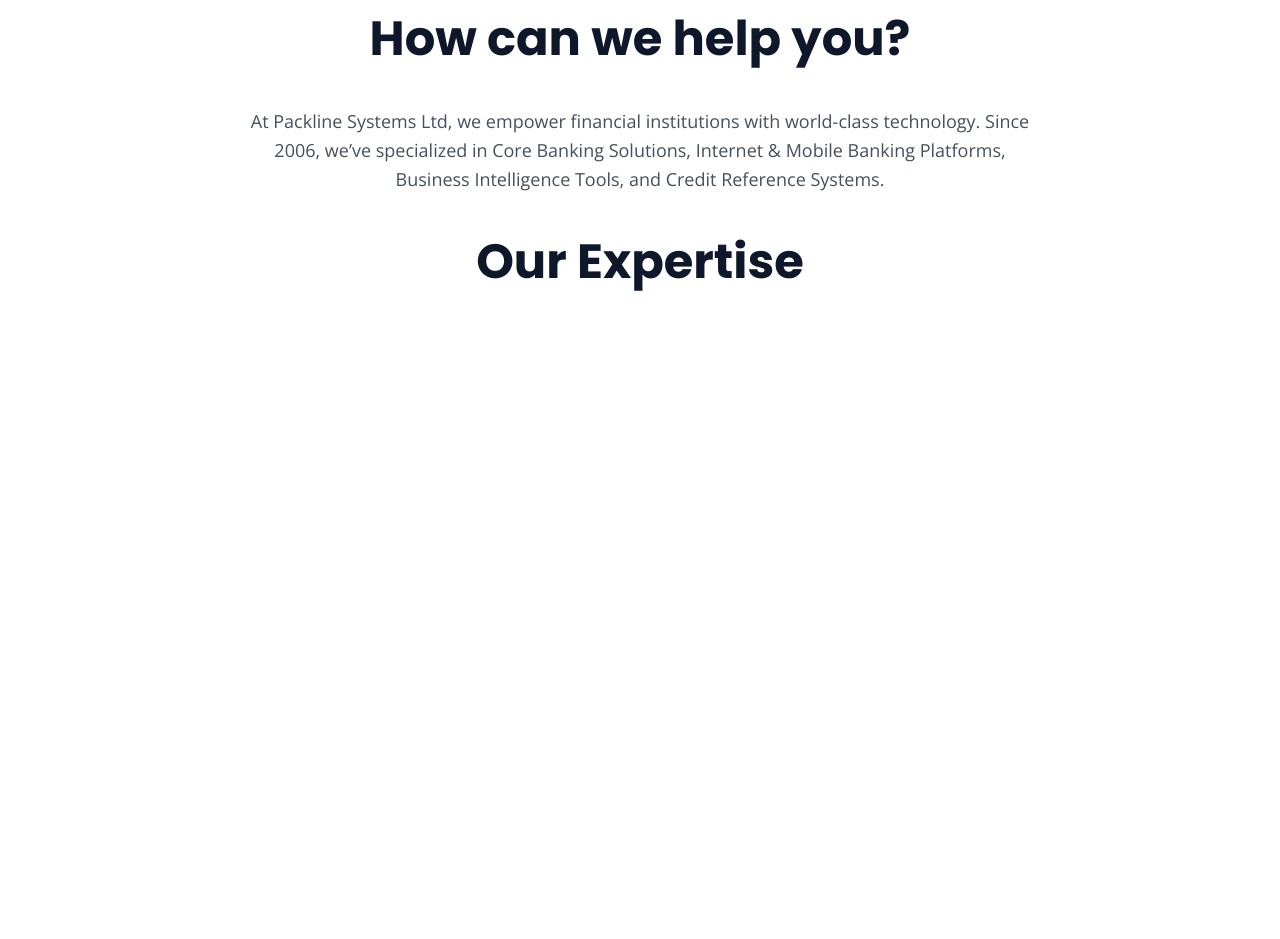
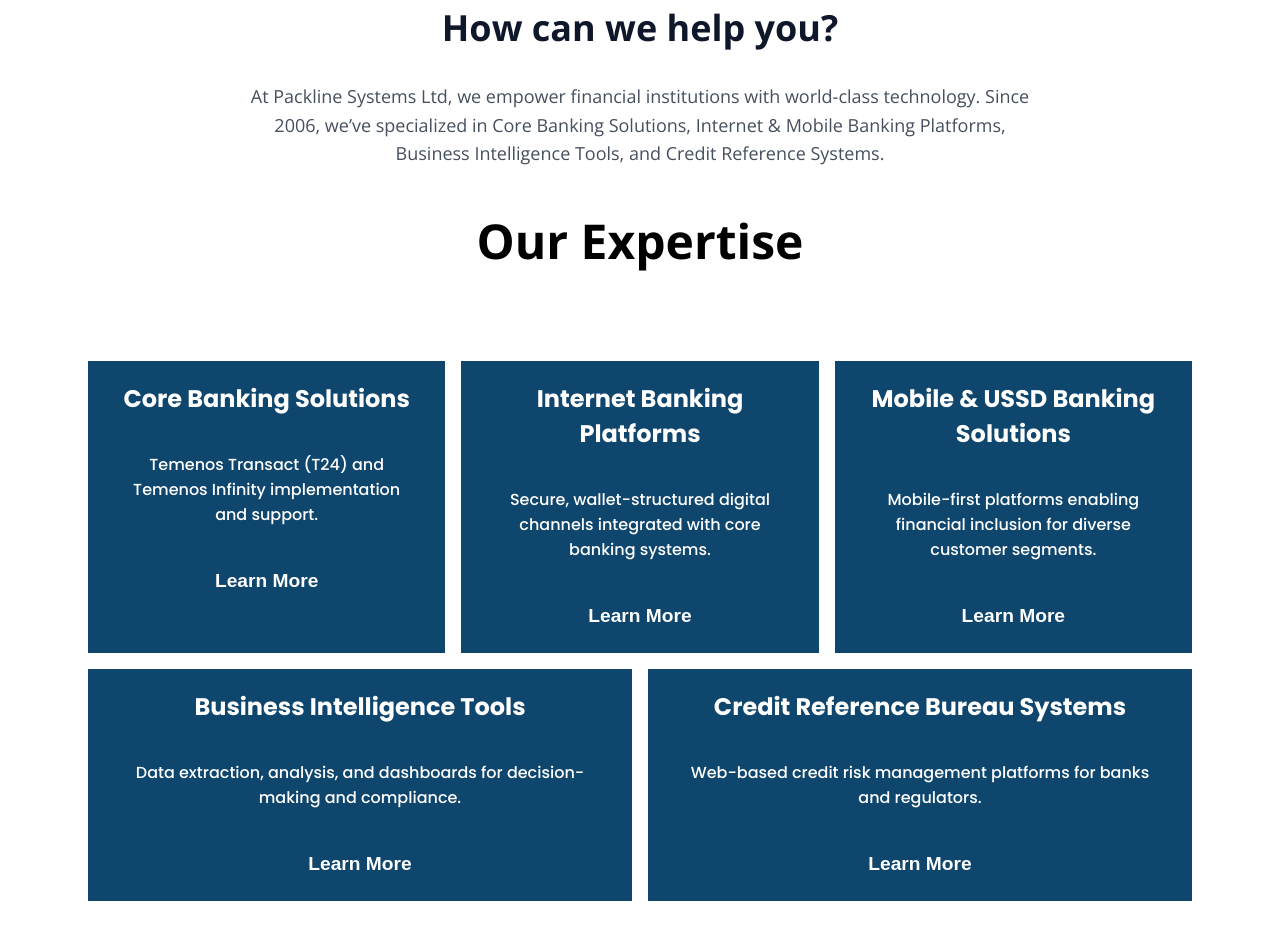
Before and after one commit to Oladeji-Stephen-Ayomide/PacklineSystemsClone, a plain HTML site: page index.html in a window 1280 px wide. Shown: the part 885-1824 px from the top of the page. Before the commit the page ends 1215 px from the top, so only its background shows below. Drawn offline with nearby package versions, Linux system fonts and the light colour scheme.

Commit message:
This the updated version the the enterprise section

```diff
--- a/index.html
+++ b/index.html
@@ -45,8 +45,8 @@
         </ul>
       </div>
 
-      <div class="info-section complimentary">
-        <h1>How can we help you?</h1>
+      <div class="info-section ">
+        <h2>How can we help you?</h2>
         <div class="info-text">
           <p>
             At Packline Systems Ltd, we empower financial institutions with
@@ -56,8 +56,40 @@
           </p>
         </div>
       </div>
-      <div class="complimentary">
-        <h1>Our Expertise</h1>
+
+      <h2 id="expertise">Our Expertise</h2>
+      <div class="expertise one">
+        <div class="complimentary">
+          <h2>Core Banking Solutions</h2>
+          <p>Temenos Transact (T24) and Temenos Infinity implementation and support.</p>
+          <button><a href="https://test.packlinesystems.com/#">Learn More</a></button>
+        </div>
+
+        <div class="complimentary">
+          <h2>Internet Banking Platforms</h2>
+          <p>Secure, wallet-structured digital channels integrated with core banking systems.</p>
+          <button><a href="https://test.packlinesystems.com/#">Learn More</a></button>
+        </div>
+
+        <div class="complimentary">
+          <h2>Mobile & USSD Banking Solutions</h2>
+          <p>Mobile-first platforms enabling financial inclusion for diverse customer segments.</p>
+          <button><a href="https://test.packlinesystems.com/#">Learn More</a></button>
+        </div>
+        <div class="half">
+          <div class="complimentary">
+            <h2>Business Intelligence Tools</h2>
+            <p>Data extraction, analysis, and dashboards for decision-making and compliance.</p>
+            <button><a href="https://test.packlinesystems.com/#">Learn More</a></button>
+          </div>
+
+          <div class="complimentary">
+            <h2>Credit Reference Bureau Systems</h2>
+            <p>Web-based credit risk management platforms for banks and regulators.</p>
+            <button><a href="https://test.packlinesystems.com/#">Learn More</a></button>
+          </div>
+        </div>
+      </div>
       </div>
     </div>
   </body>
--- a/style.css
+++ b/style.css
@@ -14,6 +14,7 @@
   color: white;
   height: 100vh;
   display: flex;
+  min-width: 200px;
   justify-content: space-between;
   padding-top: 1em;
   font-family: "Poppins", sans-serif;
@@ -57,19 +58,63 @@
   font-size: 1.5rem;
   font-weight: bold;
   text-align: center;
+  transition: all 0.7s ease;
 }
 
 /* info-section */
+#expertise {
+  text-align: center;
+  font-size: 3rem;
+}
+
+.expertise {
+  gap: 1em;
+  display: grid;
+  grid-template-columns: repeat(3, 1fr);
+  margin: 5.5em;
+  flex-wrap: wrap;
+  font-family: "Open sans", sans-serif;
+  font-weight: 500;
+  font-style: normal;
+  color: white;
+}
+
+button a {
+  color: white;
+  background-color: rgb(15, 70, 109);
+  text-decoration: none;
+  font-size: 1.2rem;
+  font-weight: bold;
+}
+
+button {
+  background-color: rgb(15, 70, 109);
+  border: none;
+  padding: 2em;
+}
 
 .info-section {
   margin-top: 3em;
+  color: rgb(15, 23, 42);
+  font-size: x-large;
+  text-align: center;
 }
 
 .complimentary {
-  color: rgb(15, 23, 42);
-  font-size: x-large;
   font-family: "Poppins", sans-serif;
   text-align: center;
+  display: flex;
+  flex-direction: column;
+  padding: 0 2em 0 2em;
+  flex: 0 0 23.5%;
+  background-color: rgb(15, 70, 109);
+}
+
+.half {
+  grid-column: 1 / -1; /* take all 3 columns */
+  display: grid;
+  gap: 1em;
+  grid-template-columns: repeat(2, 1fr);
 }
 
 .info-text {
```
